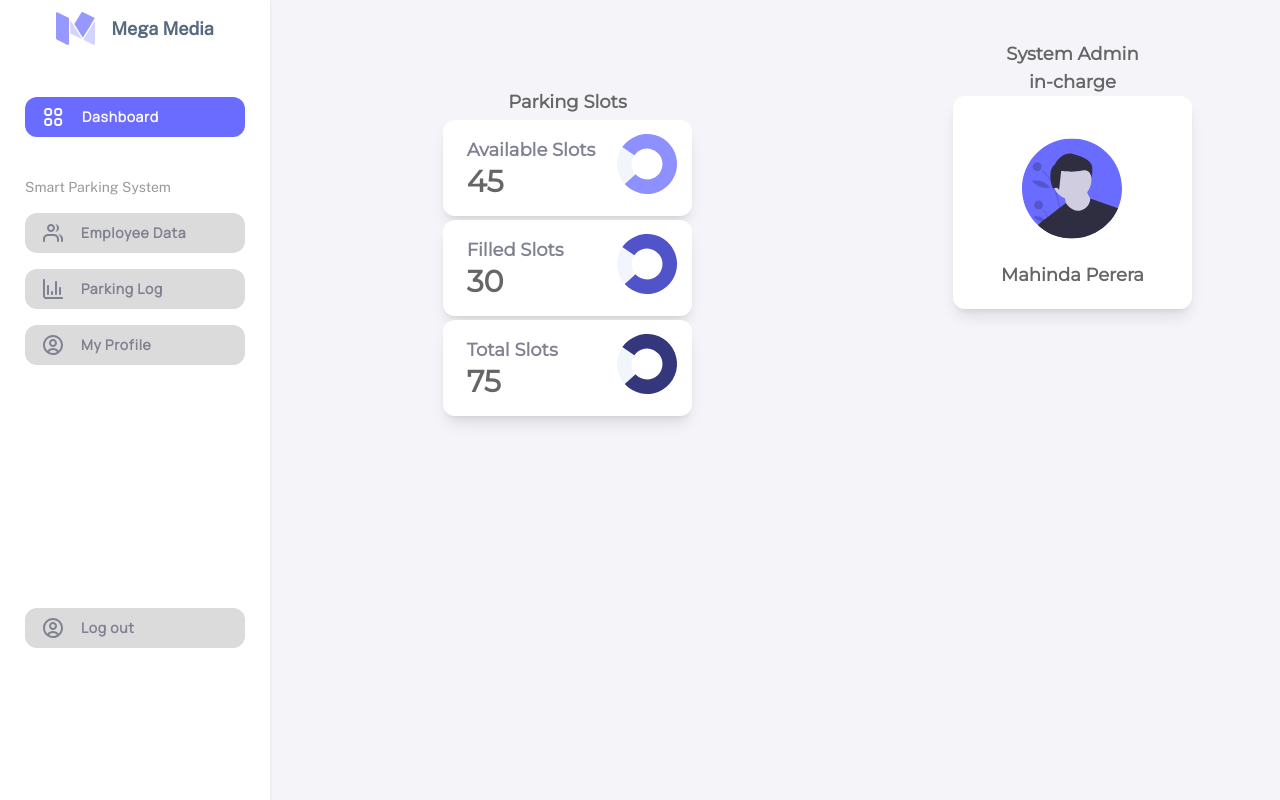
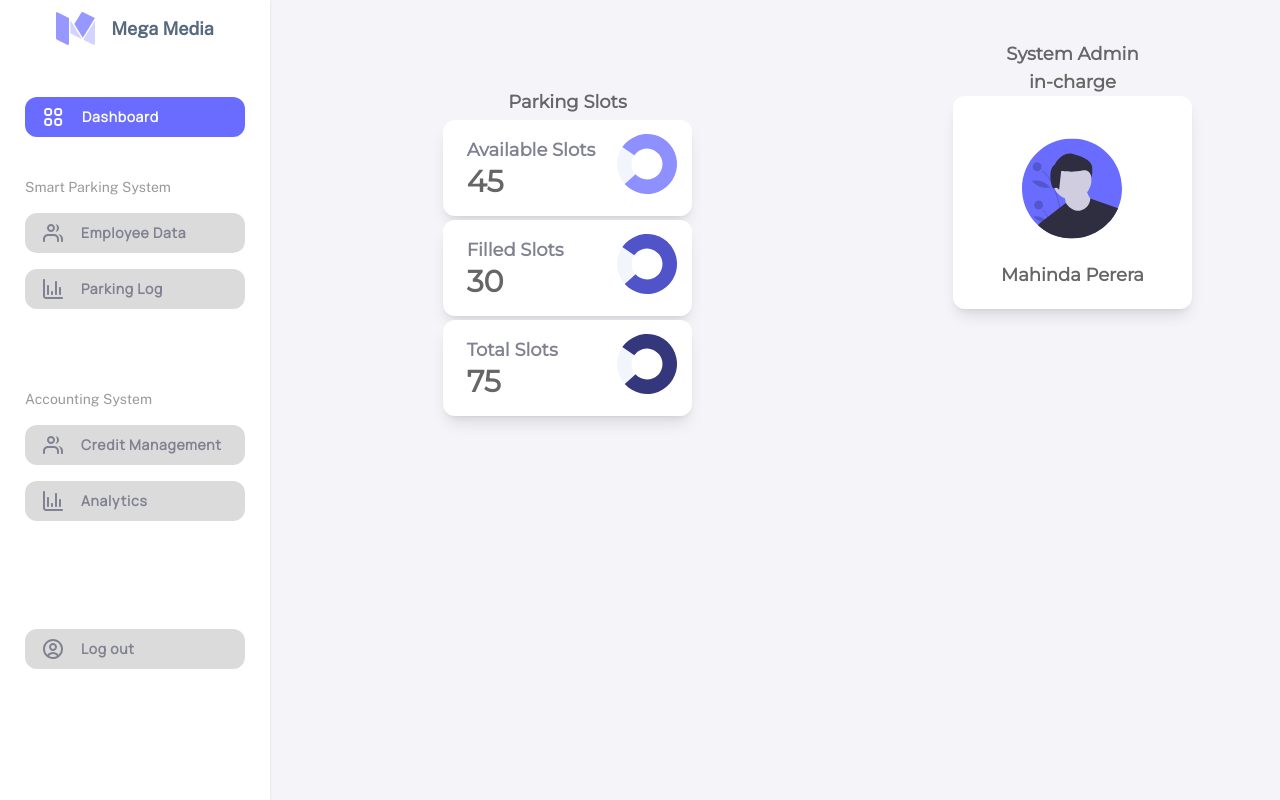
Before and after one commit to Rashmi-Wijesekara/smart-parking-system-admin, a React (Create React App) app: page /dashboard in a window 1280 px wide. Built offline with nearby package versions, Linux system fonts and the light colour scheme; sample sign-in values are in the browser's storage.

Commit message:
navbar working with routing

```diff
--- a/src/shared/components/Navbar.js
+++ b/src/shared/components/Navbar.js
@@ -39,7 +39,6 @@ const Navbar = (props) => {
 				</div>
 
 				<div className="mx-auto w-fit flex-col my-2">
-
 					{/* employee data */}
 					<NavbarButton
 						name="Employee Data"
@@ -57,19 +56,36 @@ const Navbar = (props) => {
 					>
 						<ParkingIcon />
 					</NavbarButton>
+				</div>
+			</div>
 
-					{/* profile */}
+			<div className="">
+				<div className="font-logoText text-sm text-textGreyLight w-[220px] mx-auto mt-20">
+					Accounting System
+				</div>
+
+				<div className="mx-auto w-fit flex-col my-2">
+					{/* employee data */}
 					<NavbarButton
-						name="My Profile"
-						path="/profile"
+						name="Credit Management"
+						// path="/employee-data"
 						currentPath={checkPath}
 					>
-						<ProfileIcon />
+						<EmployeeIcon />
+					</NavbarButton>
+
+					{/* parking log */}
+					<NavbarButton
+						name="Analytics"
+						// path="/parking-log"
+						currentPath={checkPath}
+					>
+						<ParkingIcon />
 					</NavbarButton>
 				</div>
 			</div>
 
-			<div className="mx-auto w-fit mt-[90%]">
+			<div className="mx-auto w-fit mt-[40%]">
 				{/* logout */}
 				<NavbarButton
 					name="Log out"
--- a/src/shared/components/NavbarButton.js
+++ b/src/shared/components/NavbarButton.js
@@ -2,7 +2,7 @@ import React from "react";
 import { NavLink } from "react-router-dom";
 
 const NavbarButton = (props) => {
-	return (
+	return props.path ? (
 		<NavLink to={props.path}>
 			<div
 				// button
@@ -37,6 +37,39 @@ const NavbarButton = (props) => {
 				</div>
 			</div>
 		</NavLink>
+	) : (
+		<div
+			// button
+			className={
+				"flex flex-row cursor-pointer hover:shadow-lg transform duration-300 active:translate-y-2 " +
+				(props.path === props.currentPath
+					? "bg-mainBlue"
+					: "bg-navbarBgGrey") +
+				" w-[220px] py-2 px-4 rounded-xl items-center gap-4 my-4"
+			}
+		>
+			<div
+				// icon
+				className={
+					props.path === props.currentPath
+						? "fill-navbarTextWhite"
+						: "fill-navbarTextGrey"
+				}
+			>
+				{props.children}
+			</div>
+			<div
+				// button name
+				className={
+					"tracking-wider text-sm font-navbarText font-bold " +
+					(props.path === props.currentPath
+						? "text-navbarTextWhite"
+						: "text-navbarTextGrey")
+				}
+			>
+				{props.name}
+			</div>
+		</div>
 	);
 };
 
```
